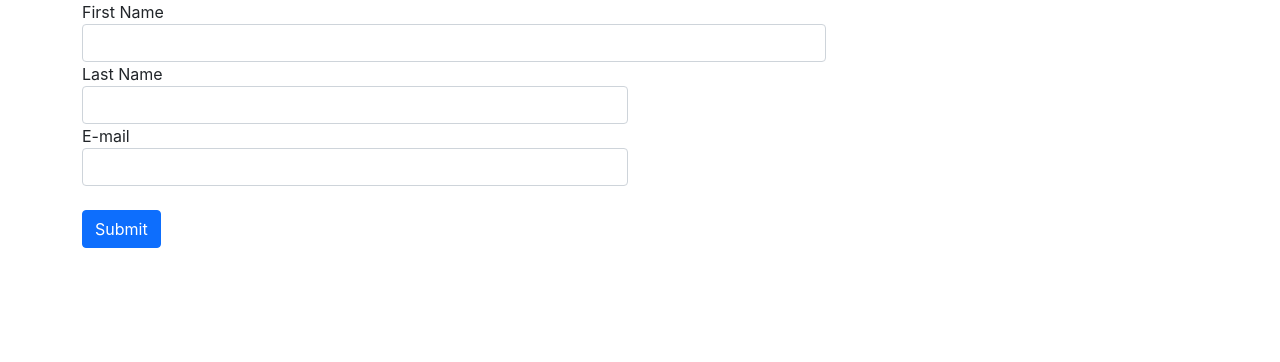
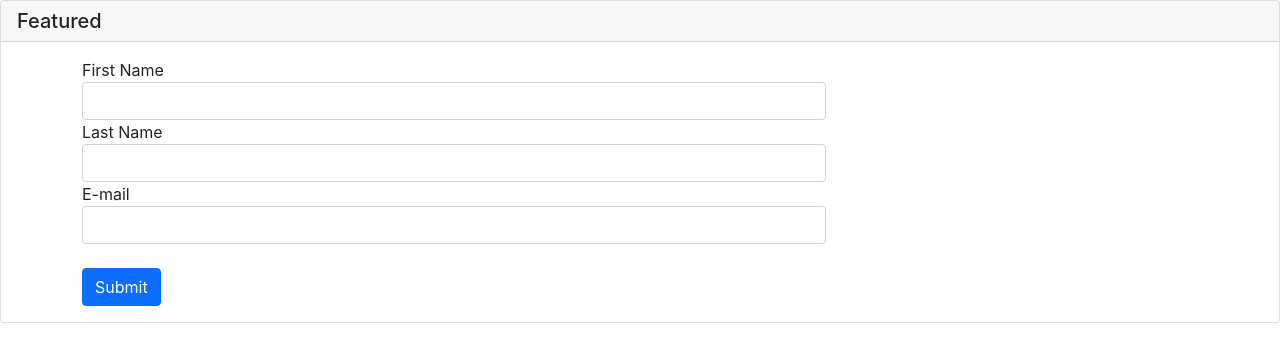
Before and after one commit to Rwabukanga/Gaz-Frontend, a React (Create React App) app: page /addBranch in a window 1280 px wide. Shown: the top 362 px of the page. Built offline with nearby package versions, Linux system fonts and the light colour scheme.

Commit message:
added card in forms

```diff
--- a/src/components/About.js
+++ b/src/components/About.js
@@ -2,10 +2,18 @@ import React from 'react';
 
 function About() {
   return (
-    <div>
+
+<div class="card">
+  <h5 class="card-header">Featured</h5>
+  <div class="card-body">
+  <div>
       <h2>About Us</h2>
       <p>About our company and team.</p>
     </div>
+  </div>
+</div>
+
+
   );
 }
 
--- a/src/components/AddBranch.js
+++ b/src/components/AddBranch.js
@@ -29,7 +29,12 @@ function AddBranch() {
   };
 
   return (
-    <div className="container">
+
+
+    <div class="card">
+  <h5 class="card-header">Featured</h5>
+  <div class="card-body">
+  <div className="container">
       <form onSubmit={addBranch}>
         <div className="row g-0">
           <div className="col-sm-6 col-md-8">
@@ -38,23 +43,23 @@ function AddBranch() {
           </div>
         </div>
 
-        <div className="row">
-          <div className="col-8 col-md-6">
+        <div className="row g-0">
+        <div className="col-sm-6 col-md-8">
             <label>Last Name</label>
             <input type="text" id="lastName" className="form-control" value={branch.lastName || ''} onChange={(e) => setBranch({...branch, lastName: e.target.value})} />
           </div>
         </div>
 
-        <div className="row">
-          <div className="col-xs-12 col-sm-8 col-sm-offset col-md-6 col-md-offset-3">
+        <div className="row g-0">
+        <div className="col-sm-6 col-md-8">
             <label>E-mail</label>
             <input type="email" id="email" className="form-control" value={branch.email || ''} onChange={(e) => setBranch({...branch, email: e.target.value})} />
           </div>
         </div>
 
         <br />
-        <div className="row">
-          <div className="col-9">
+        <div className="row g-0">
+        <div className="col-sm-6 col-md-8">
             <button className="btn btn-primary" type="submit">Submit</button>
           </div>
         </div>
@@ -62,6 +67,10 @@ function AddBranch() {
 
       {alert && <div className="alert alert-warning">{alert}</div>}
     </div>
+  </div>
+</div>
+
+
   );
 }
 
--- a/src/components/Home.js
+++ b/src/components/Home.js
@@ -2,10 +2,18 @@ import React from 'react';
 
 function Home() {
   return (
-    <div>
+
+
+    <div class="card">
+  <h5 class="card-header">Featured</h5>
+  <div class="card-body">
+  <div>
       <h2>Home Page</h2>
       <p>Welcome to our website!</p>
     </div>
+  </div>
+</div>
+
   );
 }
 
--- a/src/components/Users.js
+++ b/src/components/Users.js
@@ -3,7 +3,7 @@ import axios from 'axios';
 
 function Users() {
     const [reggs, setReggs] = useState([]);
-    const [alert, setAlert] = useState('');
+    const [] = useState('');
     const [filterInput, setFilterInput] = useState('');
 
     useEffect(() => {
@@ -26,7 +26,11 @@ function Users() {
     };
 
     return (
-        <div className="container">
+
+        <div class="card">
+  <h5 class="card-header">Users List</h5>
+  <div class="card-body">
+  <div className="container">
             <div className="input-group mb-3">
                 <div className="input-group-prepend">
                     <span className="input-group-text"><i className="fas fa-search"></i></span>
@@ -56,6 +60,10 @@ function Users() {
                 </tbody>
             </table>
         </div>
+  </div>
+</div>
+
+
     );
 }
 
```
